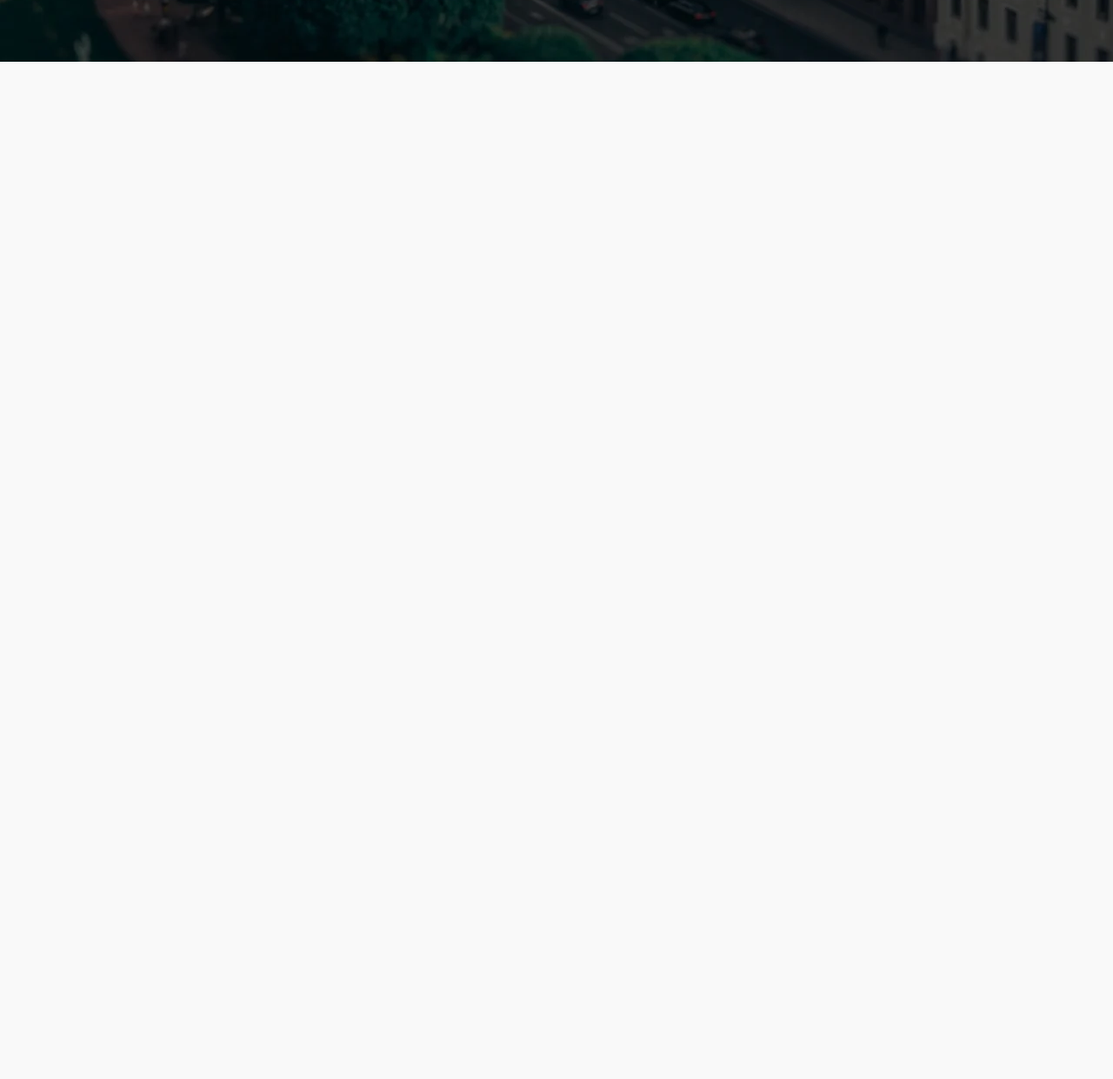
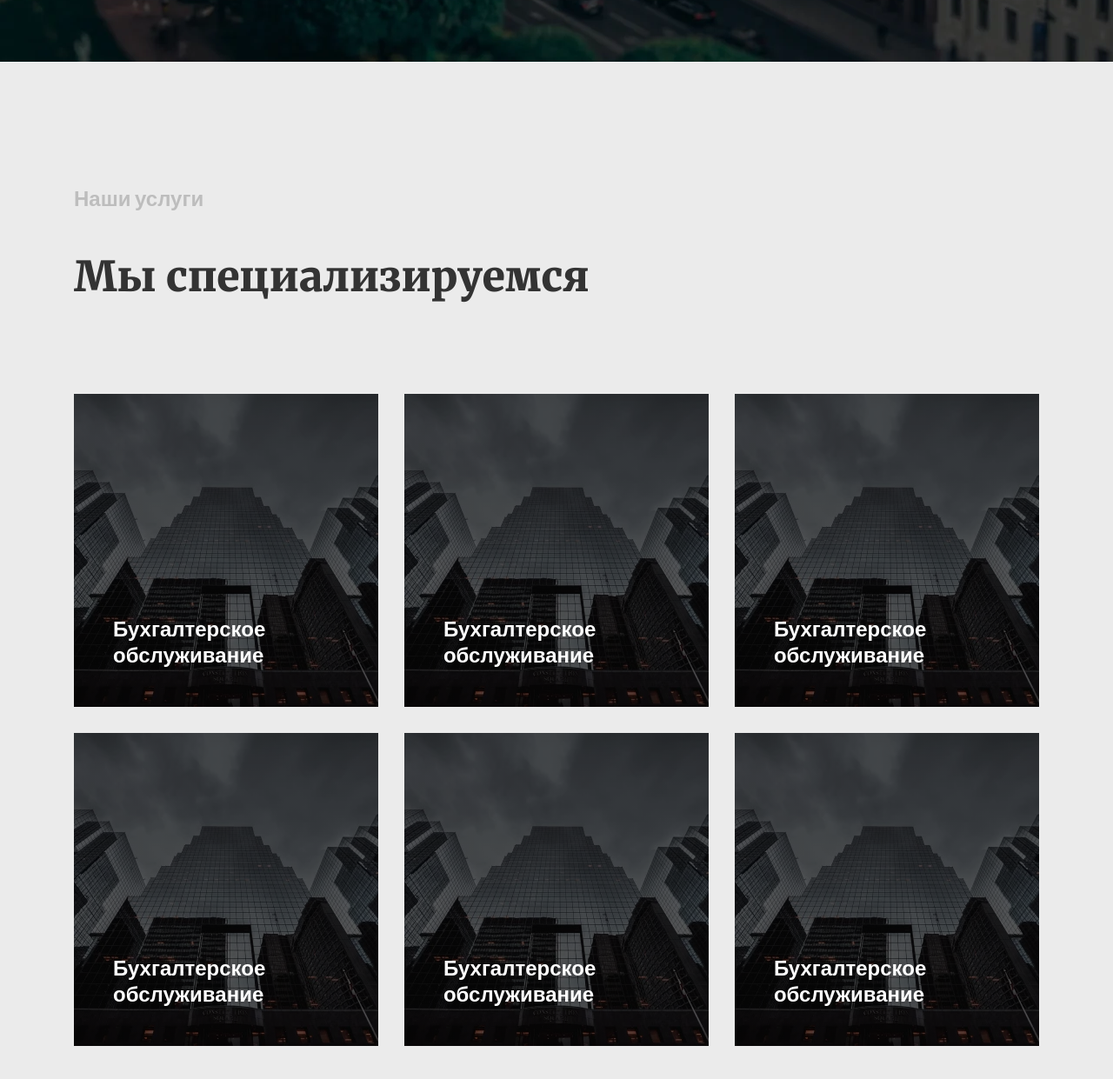
Before and after one commit to matiz86/BuhOne-page-test-, a plain HTML site: page index.html in a window 1280 px wide. Shown: the part 731-1972 px from the top of the page at 87% size. Before the commit the page ends 802 px from the top, so only its background shows below. Drawn offline with nearby package versions, Linux system fonts and the light colour scheme.

Commit message:
services. section

```diff
--- a/index.css
+++ b/index.css
@@ -2,3 +2,4 @@
 @import url('styles/basic.css');
 @import url('styles/header.css');
 @import url('styles/main.css');
+@import url('styles/services.css');
--- a/index.html
+++ b/index.html
@@ -175,6 +175,59 @@
     </div>
   </section>
 
+  <section class="services bg-gray section">
+    <div class="container">
+      <div class="top">
+        <div class="services__caption caption">Наши услуги</div>
+        <div class="services__title title">Мы специализируемся</div>
+      </div>
+      <div class="services__row">
+        <a class="services__coll" href="#">
+          <div class="services__img">
+            <img src="assets/webp/services.webp" alt="">
+          </div>
+          <div class="services__coll-caption caption">Бухгалтерское
+            обслуживание</div>
+        </a>
+        <a class="services__coll" href="#">
+          <div class="services__img">
+            <img src="assets/webp/services.webp" alt="">
+          </div>
+          <div class="services__coll-caption caption">Бухгалтерское
+            обслуживание</div>
+        </a>
+        <a class="services__coll" href="#">
+          <div class="services__img">
+            <img src="assets/webp/services.webp" alt="">
+          </div>
+          <div class="services__coll-caption caption">Бухгалтерское
+            обслуживание</div>
+        </a>
+        <a class="services__coll" href="#">
+          <div class="services__img">
+            <img src="assets/webp/services.webp" alt="">
+          </div>
+          <div class="services__coll-caption caption">Бухгалтерское
+            обслуживание</div>
+        </a>
+        <a class="services__coll" href="#">
+          <div class="services__img">
+            <img src="assets/webp/services.webp" alt="">
+          </div>
+          <div class="services__coll-caption caption">Бухгалтерское
+            обслуживание</div>
+        </a>
+        <a class="services__coll" href="#">
+          <div class="services__img">
+            <img src="assets/webp/services.webp" alt="">
+          </div>
+          <div class="services__coll-caption caption">Бухгалтерское
+            обслуживание</div>
+        </a>
+      </div>
+    </div>
+  </section>
+
 </body>
 <script src="https://cdn.jsdelivr.net/npm/swiper@11/swiper-bundle.min.js"></script>
 <script src="js/index.js"></script>
--- a/styles/basic.css
+++ b/styles/basic.css
@@ -37,12 +37,31 @@ p {
   margin: 0;
 }
 
+.bg-gray {
+  background: var(--bg-main-gray);
+}
+
+.section {
+  padding: 140px 0 140px;
+}
+
 .title {
   font-family: 'Merriweather', serif;
   color: var(--title-color);
   font-size: 48px;
   font-weight: 900;
   line-height: 144.555%;
+}
+
+.caption {
+  font-size: 24px;
+  font-weight: 700;
+  line-height: 138%;
+  color: var(--color-caption);
+}
+
+.top .caption {
+  margin: 0 0 40px;
 }
 
 .btn {
--- a/styles/main.css
+++ b/styles/main.css
@@ -2,11 +2,6 @@
   position: relative;
 }
 
-.main__swiper {}
-
-.swiper {}
-
-.swiper-wrapper {}
 
 .promo__slide {
   position: relative;
--- /dev/null
+++ b/styles/services.css
@@ -0,0 +1,83 @@
+.services {}
+
+
+
+.section {}
+
+.container {}
+
+
+
+.services__caption {}
+
+
+
+.services__title {}
+
+.title {}
+
+.services__row {
+  margin: 100px 0 0;
+  display: flex;
+  flex-wrap: wrap;
+  gap: 30px;
+}
+
+.services__coll {
+  display: flex;
+  align-items: flex-end;
+  padding: 45px;
+  width: calc(33.33% - 20px);
+  height: 360px;
+  position: relative;
+}
+
+.services__img {
+  position: absolute;
+  width: 100%;
+  height: 100%;
+  top: 0;
+  left: 0;
+  z-index: 1;
+}
+
+.services__img img {
+  width: 100%;
+  height: 100%;
+  object-fit: cover;
+}
+
+.services__img::before,
+.services__img::after {
+  content: '';
+  position: absolute;
+  width: 100%;
+  height: 100%;
+  top: 0;
+  left: 0;
+  background: linear-gradient(0deg, rgba(0, 0, 0, 0.65) 0%, rgba(0, 0, 0, 0.65) 100%);
+  z-index: 2;
+  transition: all .3s;
+}
+
+.services__img::after {
+  background: linear-gradient(0deg, rgba(0, 95, 163, 0.65) 0%, rgba(0, 95, 163, 0.65) 100%);
+  opacity: 0;
+}
+
+.services__coll-caption {
+  line-height: 126%;
+  color: var(--color-btn-title);
+  position: relative;
+  z-index: 10;
+}
+
+.services__coll:hover .services__img::before {
+  opacity: 0;
+  transition: all .3s;
+}
+
+.services__coll:hover .services__img::after {
+  opacity: 1;
+  transition: all .3s;
+}
--- a/styles/variables.css
+++ b/styles/variables.css
@@ -9,4 +9,5 @@
   --color-text: #222;
   --title-color: #333;
   --color-btn-title: #FFF;
+  --color-caption: #BDBDBD;
 }
```
Also changed, not shown: assets/webp/services.webp (added).
